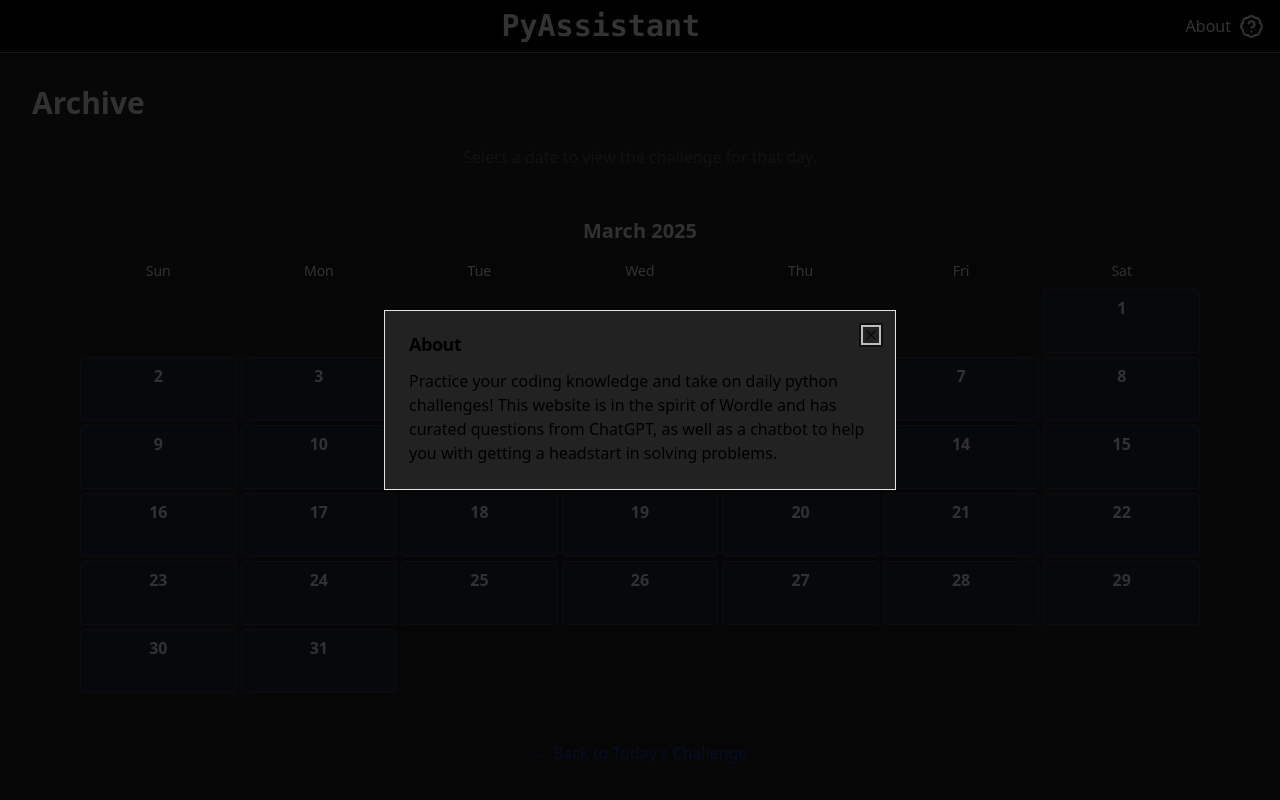
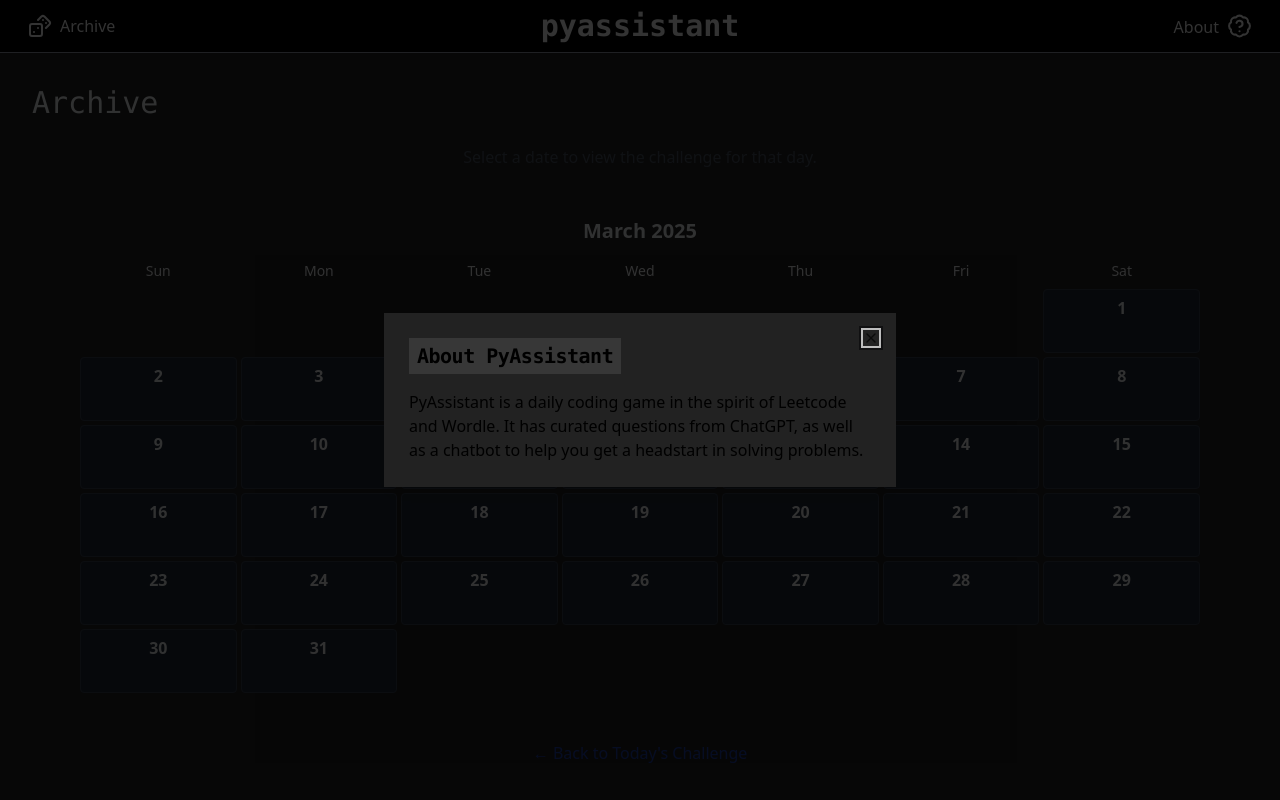
Before and after one commit to punished-tax/pyassistant, a Next.js app: page /calendar in a window 1280 px wide. Both pictures are taken after a click on the button "About". Built offline with nearby package versions, Linux system fonts and the light colour scheme.

Commit message:
chatbot style overhaul

```diff
--- a/app/calendar/page.tsx
+++ b/app/calendar/page.tsx
@@ -8,28 +8,42 @@
     DialogHeader,
     DialogTitle,
   } from '@/components/ui/dialog'
-  import { BadgeHelp, Play } from 'lucide-react'
+  import { BadgeHelp, Play, Dices } from 'lucide-react'
 
 
+// Header
 const Header: React.FC<{ title: string }> = ({ title }) => {
   return (
-      <header className="relative bg-black border-b border-gray-500 py-2">
-        <div className="container mx-auto px-4 relative flex items-center justify-between">
-          <h1 className="text-white text-3xl font-mono font-bold flex-grow text-center">
+    <header className="relative bg-black border-b border-gray-400 py-2">
+      <div className="container mx-auto px-4 flex justify-center items-center">
+        <h1 className="text-white text-3xl font-mono font-bold ">
           {title}
         </h1>
 
-          <div className="flex-shrink-0">
+        <div className='absolute left-4 top-1/2 transform -translate-y-1/2'>
+          <span>
+
+            <Link href='/calendar' className='inline-flex items-center gap-2 px-3 py-2 text-white hover:bg-[rgb(75,75,75)] focus:outline-none transition-colors'>
+            <Dices> size={25}</Dices>
+            Archive
+            </Link>
+          </span>
+
+        </div>
+
+        <div className="absolute right-4 top-1/2 transform -translate-y-1/2">
           <Dialog>
-              <DialogTrigger className="flex items-center gap-2 text-white hover:underline focus:outline-none">
+            <DialogTrigger className="inline-flex items-center gap-2 px-3 py-2 text-white hover:bg-[rgb(75,75,75)] focus:outline-none transition-colors">
               <span>About</span>
               <BadgeHelp size={25} />
             </DialogTrigger>
-              <DialogContent className="bg-[rgb(34,34,34)] p-6 rounded-md">
+            <DialogContent className="border rounded-xl border-[rgb(34,34,34)] bg-[rgb(34,34,34)] p-6 ">
               <DialogHeader>
-                  <DialogTitle>About</DialogTitle>
+
+                <DialogTitle className='block w-fit text-xl font-mono bg-[rgb(55,55,55)] px-2 py-1'>About PyAssistant</DialogTitle>
+
               </DialogHeader>
-                <p>Practice your coding knowledge and take on daily python challenges! This website is in the spirit of Wordle and has curated questions from ChatGPT, as well as a chatbot to help you with getting a headstart in solving problems. </p>
+              <p>PyAssistant is a daily coding game in the spirit of Leetcode and Wordle. It has curated questions from ChatGPT, as well as a chatbot to help you get a headstart in solving problems. </p>
             </DialogContent>
           </Dialog>
         </div>
@@ -47,9 +61,9 @@
 
   return (
     <>
-    <Header title="PyAssistant"/>
+    <Header title="pyassistant"/>
     <div className="container mx-auto p-4 md:p-8">
-      <h1 className="text-3xl font-bold mb-6 text-left text-gray-100 dark:text-white">
+      <h1 className="text-3xl font-mono mb-6 text-left text-gray-100 dark:text-white">
         Archive
       </h1>
       <p className="text-center text-gray-600 dark:text-gray-400 mb-8">
--- a/app/editor.tsx
+++ b/app/editor.tsx
@@ -77,5 +77,5 @@
 
   // Removed fixed height/width here, rely on parent container's styling
   // Added h-full to make it fill the parent div's height
-  return <div ref={editorRef} className="border rounded border-[rgb(75,75,75)] w-[500px] h-[400px] overflow-auto" />; // overflow-hidden on parent
+  return <div ref={editorRef} className="border-2 rounded-2xl border-[rgb(75,75,75)] w-[500px] h-[400px] overflow-auto" />; // overflow-hidden on parent
 }
--- a/app/page.tsx
+++ b/app/page.tsx
@@ -10,7 +10,7 @@
   DialogHeader,
   DialogTitle,
 } from '@/components/ui/dialog'
-import { BadgeHelp, icons } from 'lucide-react'
+import { BadgeHelp, icons, Dices } from 'lucide-react'
 import { getChallengeDataForDate, ChallengeData } from '@/lib/challenges';
 import Link from 'next/link';
 import { Suspense } from 'react'; // For better loading states
@@ -18,7 +18,7 @@
 import { Description } from '@radix-ui/react-dialog';
 
 export const metadata = {
-  title: "PyAssistant",
+  title: "pyassistant",
   Description: "Daily Python Coding Challenges",
   icons: {
     icon: '/favicon.ico'
@@ -34,7 +34,7 @@
       const header = challengeData.solutionHeader.trim();
       // Basic check if it already ends with a colon, common in function defs
       const needsColon = !header.endsWith(':');
-      return `${header}${needsColon ? ':' : ''}\n    pass\n\n`;
+      return `${header}${needsColon ? ':' : ''}\n  pass\n\n`;
   }
   // Fallback default code
   return `def solve():\n  # Your solution here\n  pass\n\n`;
@@ -79,19 +79,19 @@
 
       {/* Input/Output Example Section - overflow-x-auto replaced with block w-fit*/}
       <section className="p-4 border-none bg-[rgb(34,34,34)]">
-        <h2 className="text-xl font-semibold mb-2 text-gray-100">Example:</h2>
+        <h2 className="text-xl font-semibold mb-3 text-gray-100">Example:</h2>
         <div className="space-y-1">
         <div className="flex items-start space-x-2">
-  <h3 className="font-medium text-gray-100 mb-0">Input:</h3>
+  <h3 className="font-medium text-sm text-gray-100 mb-0 ml-1">Input:</h3>
   <pre
-    className="inline-block bg-[rgb(55,55,55)] p-1 rounded text-sm text-gray-100 m-0 whitespace-pre-wrap"
+    className="inline-block bg-[rgb(55,55,55)] p-1 rounded text-xs text-gray-100 m-0 whitespace-pre-wrap"
   >
     <code>{challengeData.inputOutput.input}</code>
   </pre>
         </div>
           <div className='flex items-start space-x-2'>
-            <h3 className="font-medium mb-0 text-gray-100">Output:</h3>
-             <pre className="inline-block bg-[rgb(55,55,55)] p-1 rounded text-sm text-gray-100 m-0 whitespace-pre-wrap">
+            <h3 className="font-medium text-sm mb-0 text-gray-100 ml-1">Output:</h3>
+             <pre className="inline-block bg-[rgb(55,55,55)] p-1 rounded text-xs text-gray-100 m-0 whitespace-pre-wrap">
                <code>{challengeData.inputOutput.output}</code>
             </pre>
           </div>
@@ -122,7 +122,12 @@
         <div className='absolute left-4 top-1/2 transform -translate-y-1/2'>
           <span>
 
+            <Link href='/calendar' className='inline-flex items-center gap-2 px-3 py-2 text-white hover:bg-[rgb(75,75,75)] focus:outline-none transition-colors'>
+            <Dices> size={25}</Dices>
+            Archive
+            </Link>
           </span>
+
         </div>
 
         <div className="absolute right-4 top-1/2 transform -translate-y-1/2">
@@ -206,7 +211,7 @@
 
   return (
   <>
-    <Header title="PyAssistant"/>
+    <Header title="pyassistant"/>
     <div className="container mx-auto p-4 md:p-8">
       <h1 className="">
 
@@ -217,11 +222,11 @@
       </Suspense>
     </div>
 
-    <div className="flex justify-center items-start mt-3 ml-28">
+    <div className="flex justify-center items-end ml-28">
       <div className="w-[600px] h-[500px]">
         <CodingEnvironment rawInputs={rawInputs} referenceSolutionCode={referenceSolutionCode} initialCode={initialCode}  />
       </div>
-      <div className="w-[600px] h-[500px] ">
+      <div className="w-[600px] h-[500px] mb-16">
         <Chat />
       </div>
     </div>
--- a/components/chat.tsx
+++ b/components/chat.tsx
@@ -1,16 +1,18 @@
+// chat.tsx
 'use client'
 
 import { useChat } from '@ai-sdk/react'
 import { useEffect, useRef } from 'react'
 import { Input } from './ui/input'
-import { Button } from './ui/button'
+import { Button } from './ui/button' // Assuming you might want a button later
 import { ScrollArea } from './ui/scroll-area'
 import { Avatar, AvatarFallback, AvatarImage } from './ui/avatar'
 import { SendHorizontalIcon } from 'lucide-react'
 import CopytoClipboard from './ui/copy-to-clipboard'
 
 export default function Chat() {
-    const ref = useRef<HTMLDivElement>(null)
+    // Rename ref for clarity - it points to the ScrollArea component's root element
+    const scrollAreaRef = useRef<HTMLDivElement>(null);
     const { messages, input, handleInputChange, handleSubmit, isLoading, error } =
     useChat({
         initialMessages: [
@@ -22,28 +24,49 @@
             {
                 id: 'welcome message',
                 role: 'assistant',
-                content: "Hi, I'm ChatGPT tuned to answer your coding questions. Keep in mind that I won't be giving away complete answers!"
-
-
+                content: "I'm here to assist you in your coding journey. Keep in mind that I won't be giving away complete answers!"
             }
         ]
-    })
-    useEffect(()=>{
-        if (ref.current === null) return
-        ref.current.scrollTo(0, ref.current.scrollHeight)
-    }, [messages])
+    });
+
+    // Effect to scroll to bottom when messages change
+    useEffect(() => {
+        // Check if the ScrollArea's root element ref is current
+        if (scrollAreaRef.current) {
+            // Find the viewport element within the ScrollArea using its data attribute
+            // This attribute is typical for Radix UI based components like shadcn/ui's ScrollArea
+            const viewport = scrollAreaRef.current.querySelector<HTMLDivElement>(
+                '[data-radix-scroll-area-viewport]'
+            );
+
+            if (viewport) {
+                // If the viewport is found, scroll it to the bottom
+                viewport.scrollTo({
+                    top: viewport.scrollHeight,
+                    behavior: 'smooth' // Use smooth scrolling for better UX
+                });
+            } else {
+                // Log a warning if the viewport isn't found (might indicate structure changed)
+                 console.warn("Chat viewport element not found for autoscrolling.");
+                 // As a fallback, you could try scrolling the root element, though less likely to work correctly
+                 // scrollAreaRef.current.scrollTo({ top: scrollAreaRef.current.scrollHeight, behavior: 'smooth' });
+            }
+        }
+    }, [messages]); // Re-run the effect whenever the messages array changes
+
     return (
-        <section className='text-orange-600'>
-            <div className="flex flex-col h-full "> {/** */}
-                <h1 className="font-mono text-3xl font-medium "></h1>
-                <div className=" w-full max-w-lg">
-                    {/*...*/ }
+        <section className="flex justify-center p-4">
+          <div className=" w-full max-w-2xl h-[500px]">
+            {/* Chat “window” wrapper */}
+            <div className="flex flex-col h-full border-2 border-[rgb(75,75,75)] rounded-2xl bg-black overflow-hidden">
+
+              {/* Message pane */}
               <ScrollArea
-                        className='mb-2 h-[400px] rounded border border-[rgb(75,75,75)] bg-[rgb(45,45,45)] p-4'
-                        ref={ref}
+                className="flex-1 min-h-0 p-12"
+                ref={scrollAreaRef}
               >
                 {error && (
-                                <div className='text-sm text-red-400'>{error.message}</div>
+                  <div className="text-sm font-mono text-red-400">{error.message}</div>
                 )}
                 {messages.map(m => (
                             <div key={m.id} className='mr-6 whitespace-pre-wrap md:mr-12'>
@@ -51,11 +74,11 @@
                                     <div className='mb-6 flex gap-3'>
                                         <Avatar>
                                             <AvatarImage src=''/>
-                                                <AvatarFallback className='text-sm'>U</AvatarFallback>
+                                            <AvatarFallback className='text-sm font-mono bg-blue-500'>U</AvatarFallback>
                                         </Avatar>
                                         <div className='mt-1.5'>
-                                                <p className='font-semibold'>You</p>
-                                                <div className='mt-1.5 text-sm text-white'>
+                                            <p className='font-mono text-blue-500'>You</p>
+                                            <div className='mt-1.5 text-sm font-mono text-gray-200'>
                                                 {m.content}
                                             </div>
                                         </div>
@@ -66,16 +89,16 @@
                                     <div className='mb-6 flex gap-3'>
                                         <Avatar>
                                             <AvatarImage src=''/>
-                                                <AvatarFallback className='bg-emerald-500 text-white'>
+                                            <AvatarFallback className='bg-orange-600 text-white font-mono'>
                                                 AI
                                             </AvatarFallback>
                                         </Avatar>
                                         <div className='mt-1.5 w-full'>
                                             <div className='flex justify-between'>
-                                                    <p className='font-semibold'>Bot</p>
+                                                <p className='font-mono text-orange-600'>Bot</p>
                                                 <CopytoClipboard message={m} className='-mt-1' />
                                             </div>
-                                                    <div className='mt-2 text-sm text-gray-100'>
+                                            <div className='mt-2 text-sm font-mono text-gray-200'>
                                                 {m.content}
                                             </div>
                                         </div>
@@ -83,19 +106,35 @@
                                 )}
                             </div>
                         ))}
+                        {/* You might want a visual indicator during loading */}
+                        {isLoading && <div className="ml-10 flex items-center space-x-2 text-zinc-400 p-4">
+                            <div className="animate-bounce">•</div>
+                            <div className="animate-bounce" style={{ animationDelay: '100ms' }}>•</div>
+                            <div className="animate-bounce" style={{ animationDelay: '200ms' }}>•</div>
+                            </div>}
                     </ScrollArea>
 
-                    {/*input form */}
-                    <form onSubmit={handleSubmit} className='relative'>
+              {/* Input form, now inside the same bordered container */}
+              <form
+                onSubmit={handleSubmit}
+                className="relative flex items-center p-4 font-mono"
+              >
                 <Input
                   value={input}
                   onChange={handleInputChange}
-                        placeholder='Type your message...'
-                        className='border rounded border-[rgb(75,75,75)] focus:border-orange-600 pr-12 placeholder:italic placeholder:text-zinc-600'
+                  placeholder="Type your message..."
+                  disabled={isLoading}
+                  className="flex-grow h-12 border-[rgb(55,55,55)] bg-[#383A40] placeholder:italic placeholder:text-zinc-500 rounded-2xl pr-12 focus:border-blue-500 focus:ring-blue-500 focus:ring-1 hover:border-blue-500 transition-colors duration-75 text-gray-100"
                 />
-
+                <Button
+                  type="submit"
+                  size="icon"
+                  className="absolute right-6 top-1/2 -translate-y-1/2 h-8 w-8"
+                  disabled={isLoading || !input.trim()}
+                >
+                  <SendHorizontalIcon className="h-4 w-4 text-emerald-400" />
+                </Button>
               </form>
-
             </div>
           </div>
         </section>
```
Lines whose indentation alone changed are shown as unchanged.
